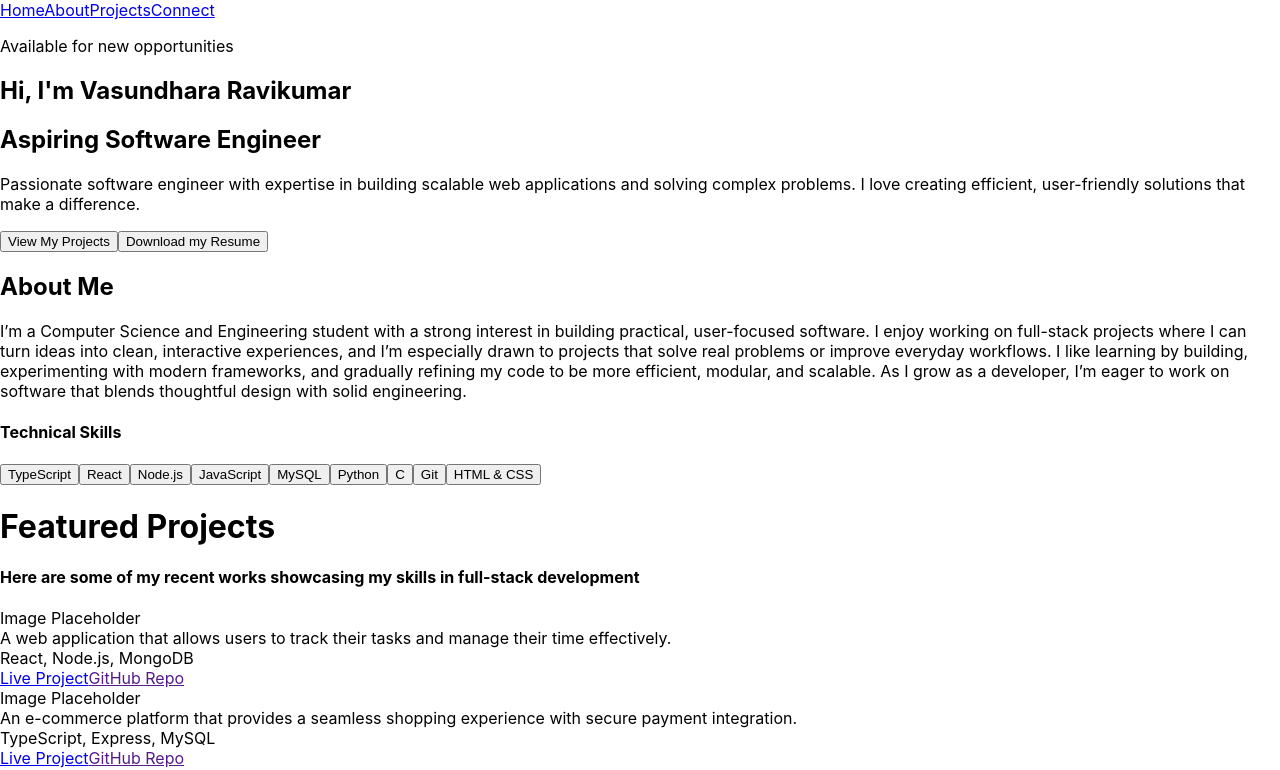
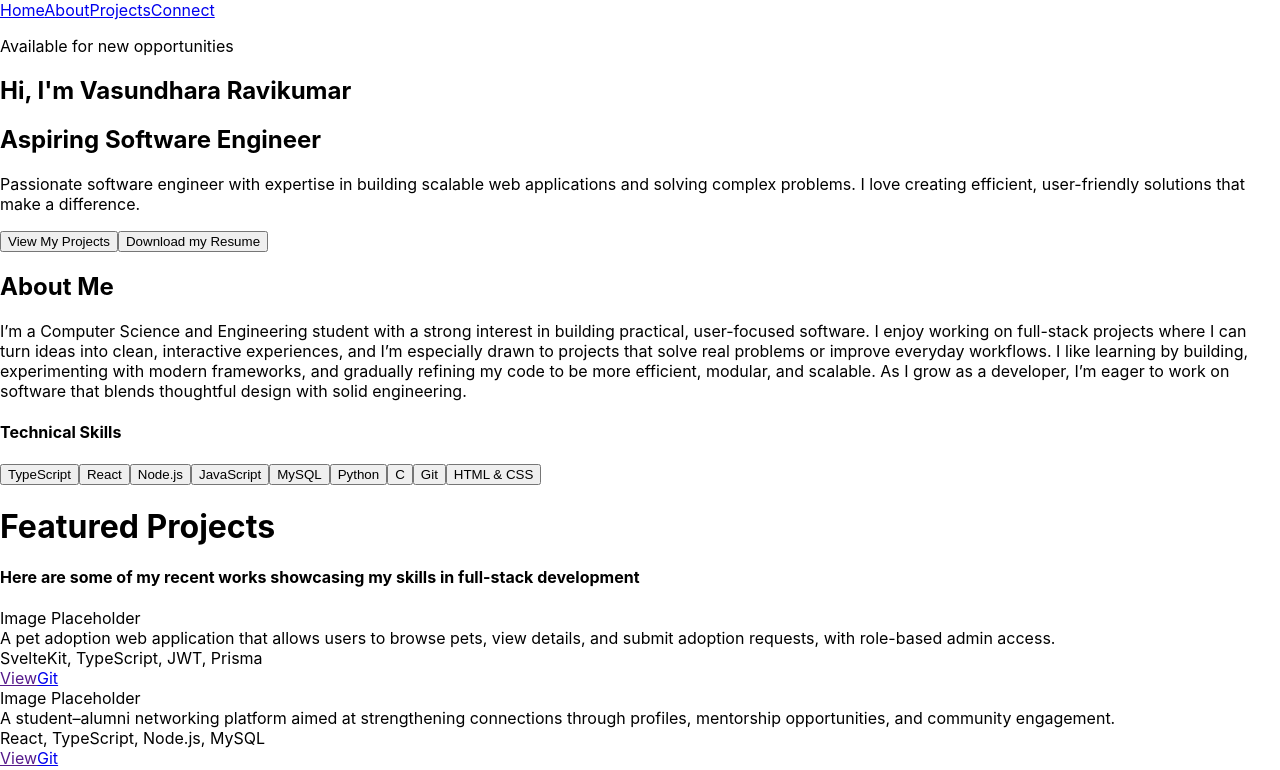
Before and after one commit to Vasuuu641/portfolio, a React (Create React App) app: page / in a window 1280 px wide. Shown: the top 770 px of the page. Built offline with nearby package versions, Linux system fonts and the light colour scheme.

Commit message:
Added actual projects to project section with github links

```diff
--- a/src/components/Card.tsx
+++ b/src/components/Card.tsx
@@ -15,8 +15,8 @@ export default function ProjectCard(props : ProjectCardProps)
             <div className = "Description">{props.description}</div>
             <div className = "TechStack">{props.techStack.join(", ")}</div>
             <div className = "Links">
-                <a href={props.projectURL} target="_blank" rel="noopener noreferrer">Live Project</a>
-                <a href={props.githubURL} target="_blank" rel="noopener noreferrer">GitHub Repo</a>
+                <a href={props.projectURL} target="_blank" rel="noopener noreferrer">View</a>
+                <a href={props.githubURL} target="_blank" rel="noopener noreferrer">Git</a>
             </div>
 
         </div>
--- a/src/pages/Projects.tsx
+++ b/src/pages/Projects.tsx
@@ -12,26 +12,26 @@ function Projects() {
 
       <ProjectCard
       image="Image Placeholder"
-        description="A web application that allows users to track their tasks and manage their time effectively."
-        techStack={["React", "Node.js", "MongoDB"]}
-        projectURL="https://example.com/project1"
-        githubURL=""
+      description="A pet adoption web application that allows users to browse pets, view details, and submit adoption requests, with role-based admin access."
+      techStack={["SvelteKit", "TypeScript", "JWT", "Prisma"]}
+      projectURL=""
+      githubURL="https://github.com/Vasuuu641/Pets"
     />
 
       <ProjectCard
       image="Image Placeholder"
-        description="An e-commerce platform that provides a seamless shopping experience with secure payment integration."
-        techStack={["TypeScript", "Express", "MySQL"]}
-        projectURL="https://example.com/project2"
-        githubURL=""
+      description="A student–alumni networking platform aimed at strengthening connections through profiles, mentorship opportunities, and community engagement."
+      techStack={["React", "TypeScript", "Node.js", "MySQL"]}
+      projectURL=""
+      githubURL="https://github.com/Vasuuu641/Student_Alumni_Network"
     />
 
       <ProjectCard
       image="Image Placeholder"
-        description="A social networking site that connects people with similar interests and facilitates community building."
-        techStack={["Vue.js", "Django", "PostgreSQL"]}
-        projectURL="https://example.com/project3"
-        githubURL=""
+      description="A productivity app featuring a gamified Pomodoro timer, task management, and daily reviews to help users build consistent focus habits."
+      techStack={["NestJS", "Prisma", "MySQL", "Docker"]}
+      projectURL=""
+      githubURL="https://github.com/Vasuuu641/Timely_Public"
     />
 
     </div>
```
Lines whose indentation alone changed are shown as unchanged.
